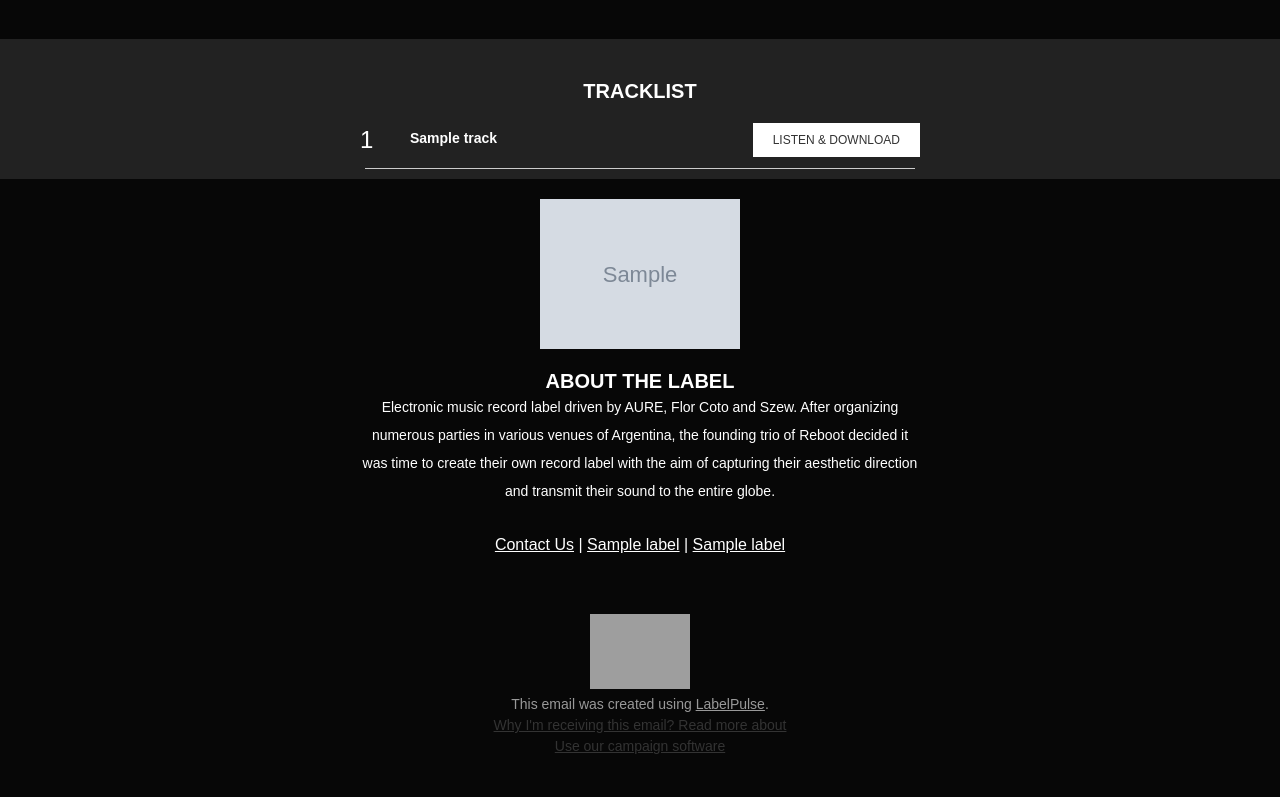
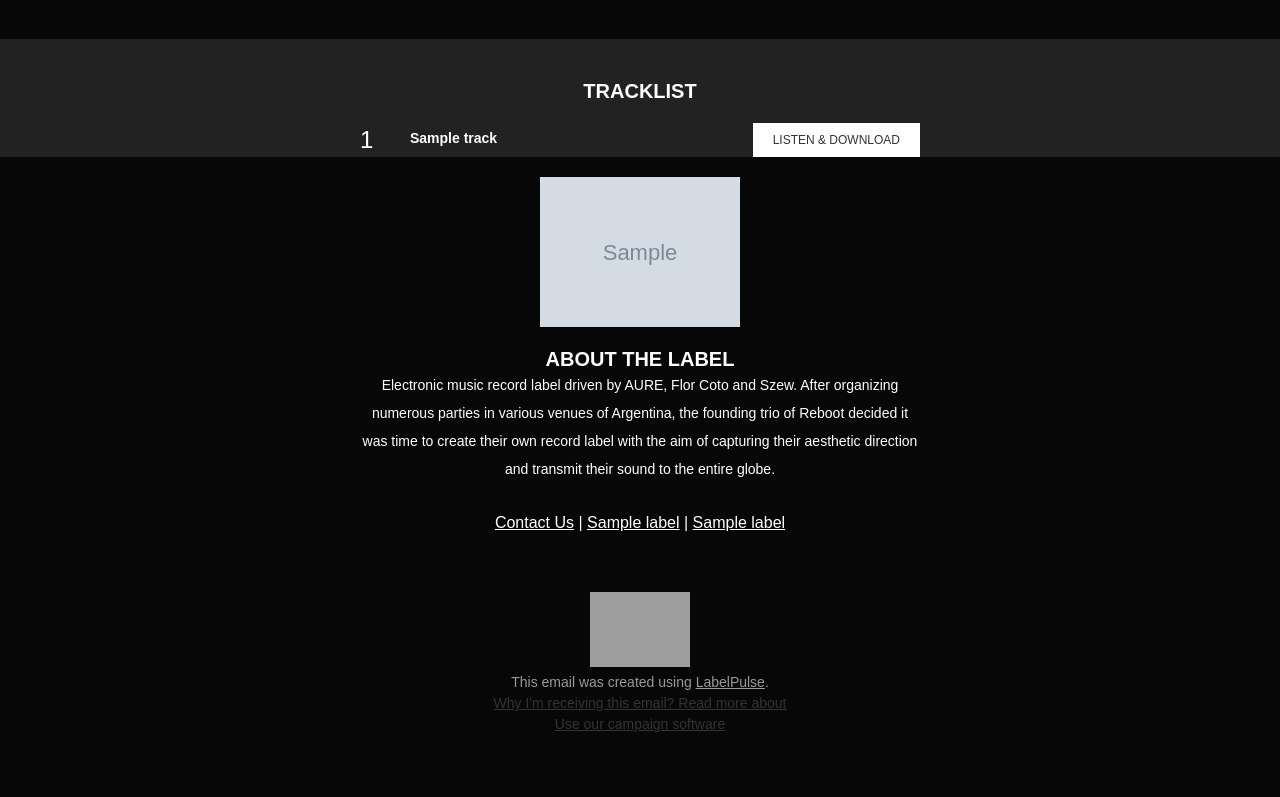
Before and after one commit to szew404/LabelPulse, a Django app: template src/templates/campaigns/promo_template.html in a window 1280 px wide. Shown: the part 1281-2078 px from the top of the page. After the commit the page ends 2013 px from the top, so only its background shows below. Run offline with Django 3.2, Linux system fonts and the light colour scheme; the template is opened without the code that fills it: most values are stand-ins (such as "Sample title", 1, 10 or a date in 2020); grey boxes marked "Sample" are stand-in pictures; grey boxes are pictures that could not be loaded.

Commit message:
frontend: fix email template

```diff
--- a/src/templates/campaigns/promo_template.html
+++ b/src/templates/campaigns/promo_template.html
@@ -265,19 +265,6 @@ a[x-apple-data-detectors],
                 <tr style="border-collapse:collapse">
                   <td align="left" style="padding:0;Margin:0;padding-right:20px;padding-left:20px">
                   <table cellpadding="0" cellspacing="0" width="100%" role="none" style="mso-table-lspace:0pt;mso-table-rspace:0pt;border-collapse:collapse;border-spacing:0px">
-                    <tr style="border-collapse:collapse">
-                      <td align="center" valign="top" style="padding:0;Margin:0;width:560px">
-                      <table width="100%" cellpadding="0" cellspacing="0" role="presentation" style="mso-table-lspace:0pt;mso-table-rspace:0pt;border-collapse:collapse;border-spacing:0px">
-                        <tr style="border-collapse:collapse">
-                          <td align="center" style="Margin:0;padding-top:10px;padding-right:5px;padding-bottom:10px;padding-left:5px;font-size:0">
-                          <table border="0" width="100%" height="100%" cellpadding="0" cellspacing="0" role="presentation" style="mso-table-lspace:0pt;mso-table-rspace:0pt;border-collapse:collapse;border-spacing:0px">
-                            <tr style="border-collapse:collapse">
-                              <td style="padding:0;Margin:0;border-bottom:1px solid #cccccc;background:none;height:1px;width:100%;margin:0px"></td>
-                            </tr>
-                          </table></td>
-                        </tr>
-                      </table></td>
-                    </tr>
                   </table></td>
                 </tr>
               {% endfor %}
```
